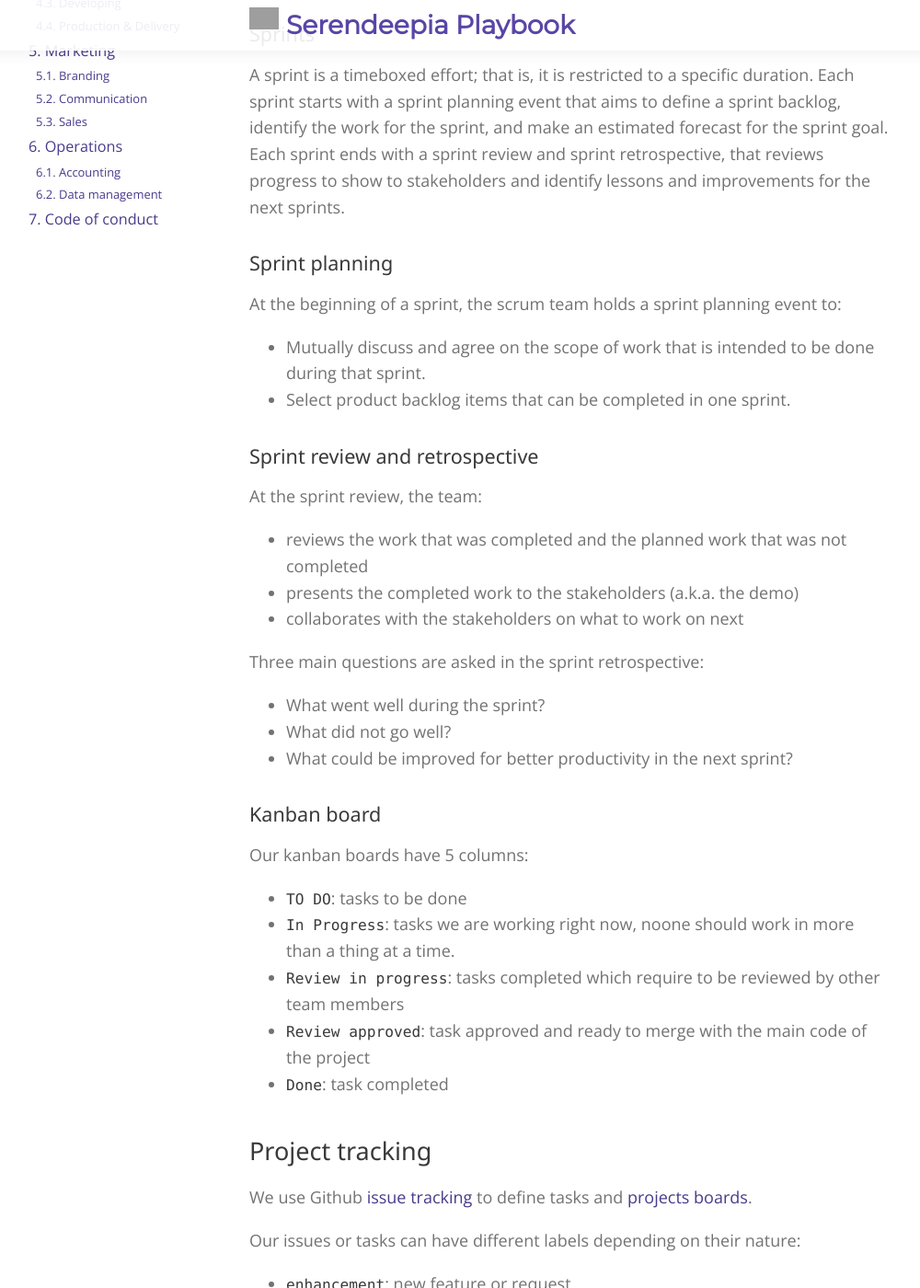
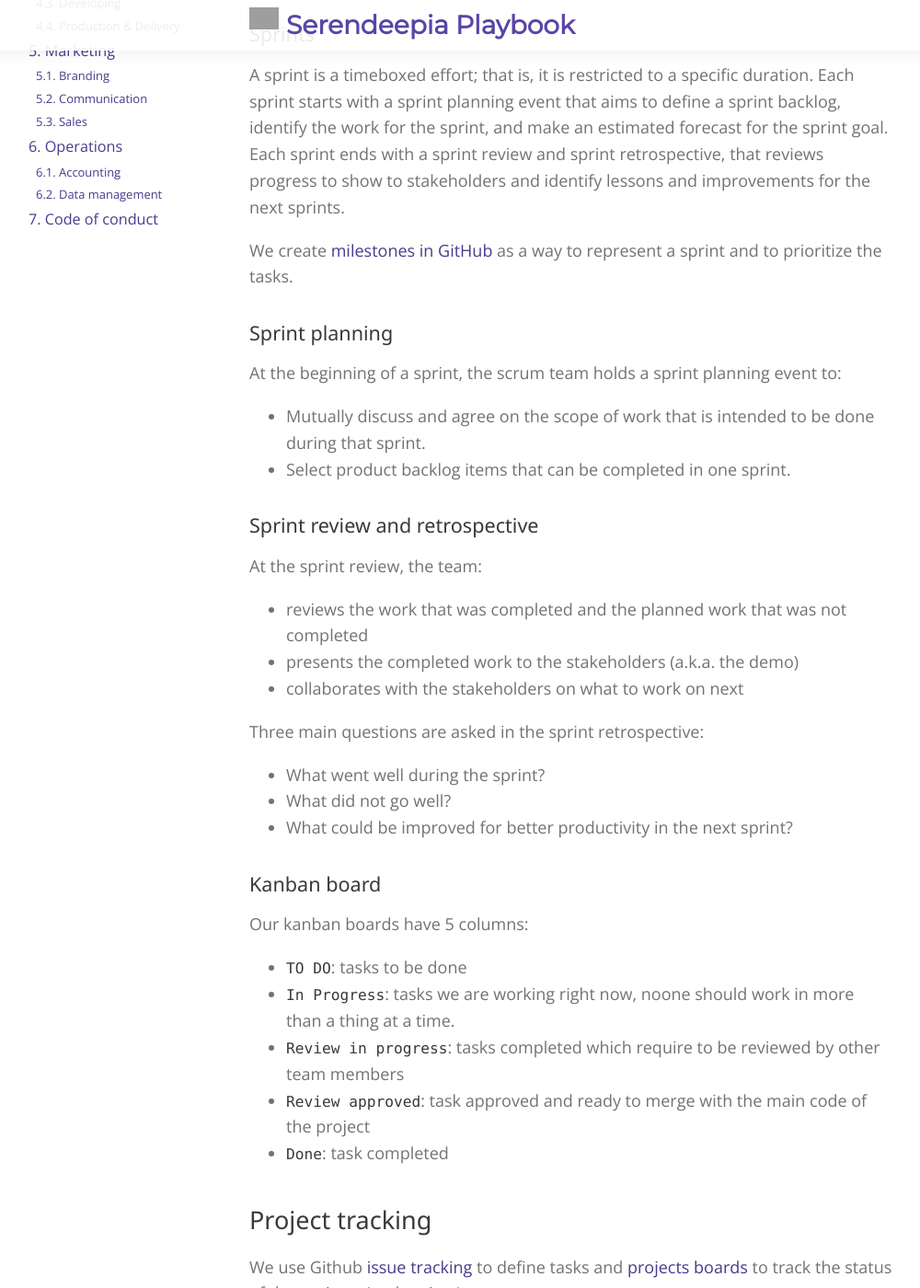
Before and after one commit to serendeepia/playbook, a Jekyll site: the page built from _docs/4_1_agile_methodology.md, in a window 1280 px wide and 1400 px high, scrolled down 469 px. Shown: the whole window at 92% size, without its empty margins (19-1019 px from the left). Built offline with Jekyll 4.4.1, drawn with Linux system fonts in a browser that asks for light colours; nearby versions of some CDN libraries; comment, search, counter and statistics services are not loaded; grey boxes are pictures that could not be loaded.

Commit message:
added milestones in agile methodology

```diff
--- a/_docs/4_1_agile_methodology.md
+++ b/_docs/4_1_agile_methodology.md
@@ -15,6 +15,8 @@ Our typical project is between one and three months long and we divide it in spr
 ### Sprints
 
 A sprint is a timeboxed effort; that is, it is restricted to a specific duration. Each sprint starts with a sprint planning event that aims to define a sprint backlog, identify the work for the sprint, and make an estimated forecast for the sprint goal. Each sprint ends with a sprint review and sprint retrospective, that reviews progress to show to stakeholders and identify lessons and improvements for the next sprints.
+
+We create [milestones in GitHub](https://help.github.com/en/articles/about-milestones) as a way to represent a sprint and to prioritize the tasks.
 
 ### Sprint planning
 
@@ -45,7 +47,7 @@ Our kanban boards have 5 columns:
 
 ## Project tracking
 
-We use Github [issue tracking](https://guides.github.com/features/issues/) to define tasks and [projects boards](https://help.github.com/en/articles/about-project-boards).
+We use Github [issue tracking](https://guides.github.com/features/issues/) to define tasks and [projects boards](https://help.github.com/en/articles/about-project-boards) to track the status of the projects (and sprints).
 
 Our issues or tasks can have different labels depending on their nature:
 * `enhancement`: new feature or request
```
